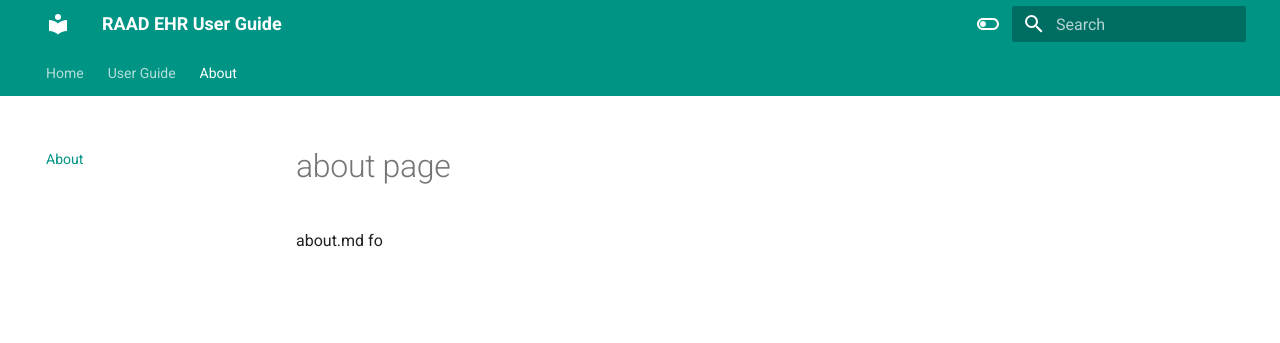
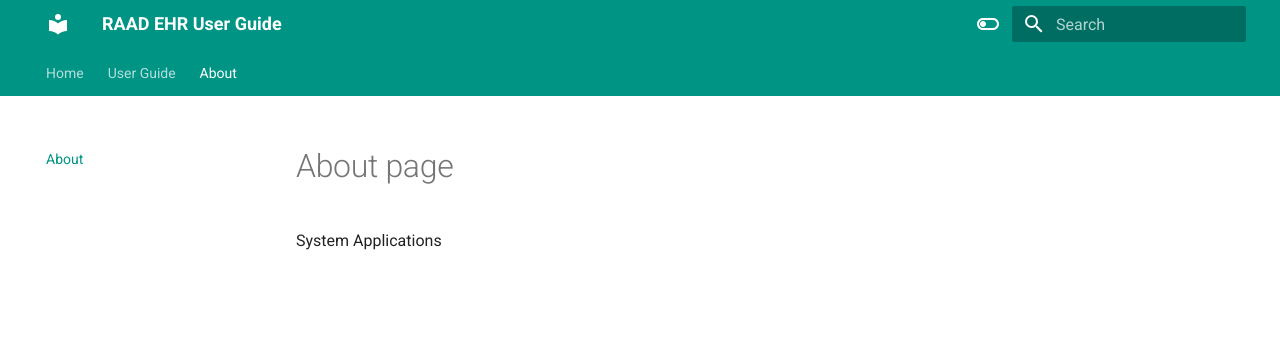
Before and after one commit to Kimani-Dominic/RAAD, an MkDocs documentation site: the page built from docs/about.md, in a window 1280 px wide. Shown: the top 343 px of the page. Built offline with MkDocs 1.6.1 and Material for MkDocs 9.7.7, drawn with Linux system fonts in a browser that asks for light colours.

Commit message:
Update about.md

```diff
--- a/docs/about.md
+++ b/docs/about.md
@@ -1,3 +1,3 @@
-#about page
+#  About page
 
-about.md fo
+System Applications
```
